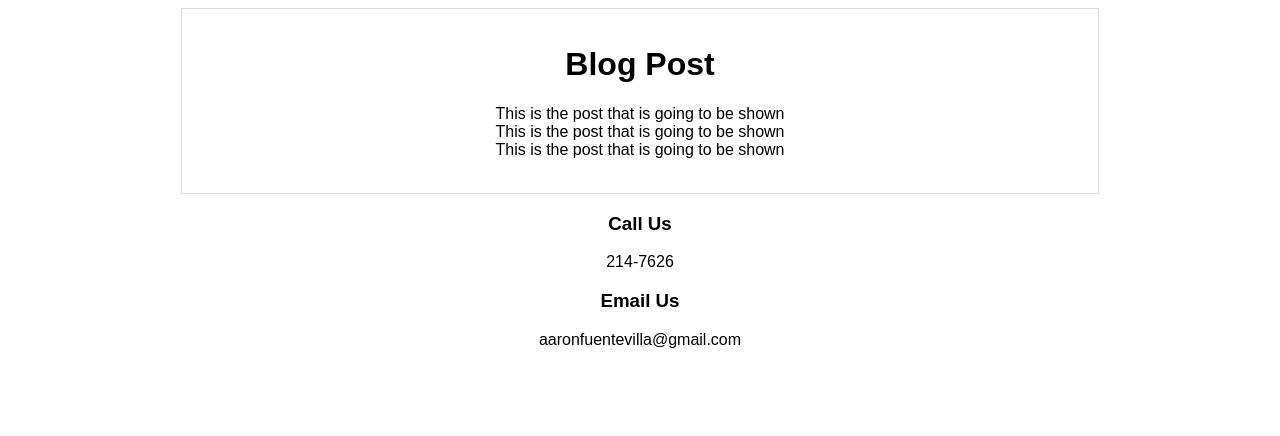
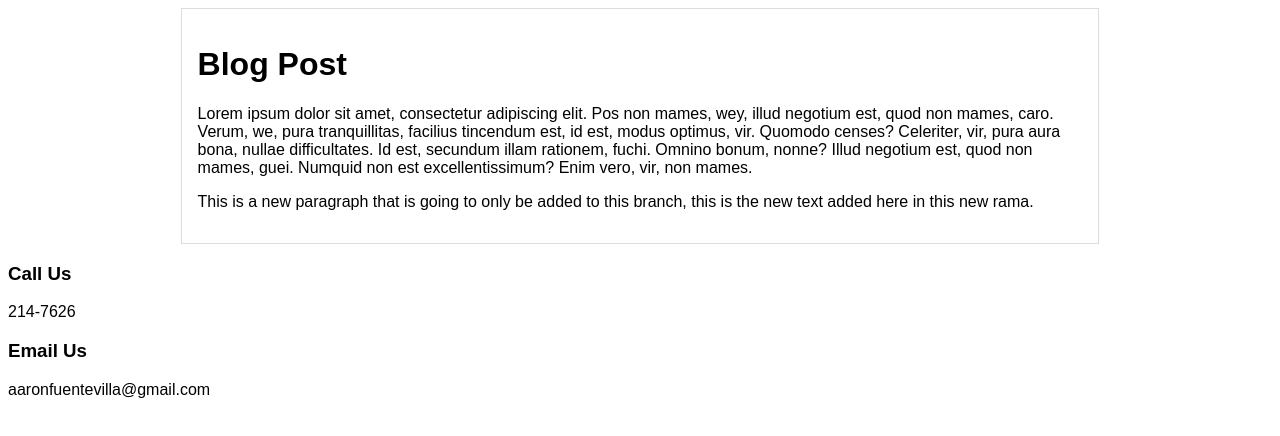
Before and after one commit to aaronftv/project-g, a plain HTML site: page blogpost.html in a window 1280 px wide. Drawn offline with Linux system fonts and the light colour scheme.

Commit message:
The new cool contents

```diff
--- a/blogpost.html
+++ b/blogpost.html
@@ -13,12 +13,10 @@
                     </div>
                 </div>
                 <div class="post-paragraph">
-                    <div>
-                        This is the post that is going to be shown <br/>
-                        This is the post that is going to be shown <br/>
-                        This is the post that is going to be shown <br/>
-                        <br/>
-                    </div>
+                    <p>
+                        Lorem ipsum dolor sit amet, consectetur adipiscing elit. Pos non mames, wey, illud negotium est, quod non mames, caro. Verum, we, pura tranquillitas, facilius tincendum est, id est, modus optimus, vir. Quomodo censes? Celeriter, vir, pura aura bona, nullae difficultates. Id est, secundum illam rationem, fuchi. Omnino bonum, nonne? Illud negotium est, quod non mames, guei. Numquid non est excellentissimum? Enim vero, vir, non mames.
+                    </p>
+                    <p>This is a new paragraph that is going to only be added to this branch, this is the new text added here in this new rama.</p>
                 </div>
             </div>
             <div class="contact">
--- a/css/styles.css
+++ b/css/styles.css
@@ -1,5 +1,5 @@
 body{
-    text-align: center;
+    text-align: left;
     font-family: Arial, Helvetica, sans-serif;
 }
 ul
```
